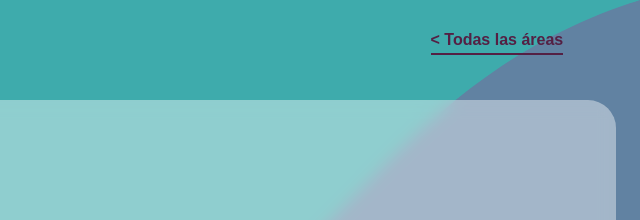
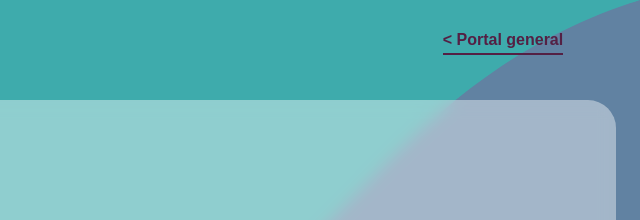
Before and after one commit to DMR1811/recursos-aprendizaje-diversificacion, a plain HTML site: page datos.html in a window 1280 px wide. Shown: the top 220 px of the page, 640-1280 px from the left. Drawn offline with Linux system fonts and the light colour scheme; a web font is replaced by a local one.

Commit message:
Update datos.html

```diff
--- a/datos.html
+++ b/datos.html
@@ -130,7 +130,7 @@ footer{text-align:center;padding:28px 20px;color:var(--texto);line-height:1.6;ba
 <path class="n" d="M1440 520C1260 600 1260 760 1120 900H1440Z"/>
 </svg>
 <header><a class="brand" href="recursos.html"><img class="gea-logo" src="logogeanuevo.png" alt="Logo GEA"><span>DIVERSIFICACIÓN<br><small>RECURSOS DE APRENDIZAJE</small></span></a>
-<nav class="area-navigation" aria-label="Navegación"><a href="recursos.html">&lt; Todas las áreas</a></nav></header>
+<nav class="area-navigation" aria-label="Navegación"><a href="recursos.html">&lt; Portal general</a></nav></header>
 <section class="hero"><div class="eyebrow">ÁREA · Datos </div><h1>Explora el mundo del manejo de la información</h1><p>Selecciona una categoría para descubrir los recursos de Ingeniería de Sistemas y Estadística para fortalecer el manejo, la comprensión y el análisis de datos.</p></section>
 <main><div class="section-head"><div class="kicker">Rutas de exploración</div><h2>¿Qué te interesa explorar?</h2><p>Cada disciplina cuenta con un espacio propio donde encontrarás presentaciones, documentos y recursos digitales elaborados por sus tutoras y tutores.</p></div>
 <section class="grid">
```
